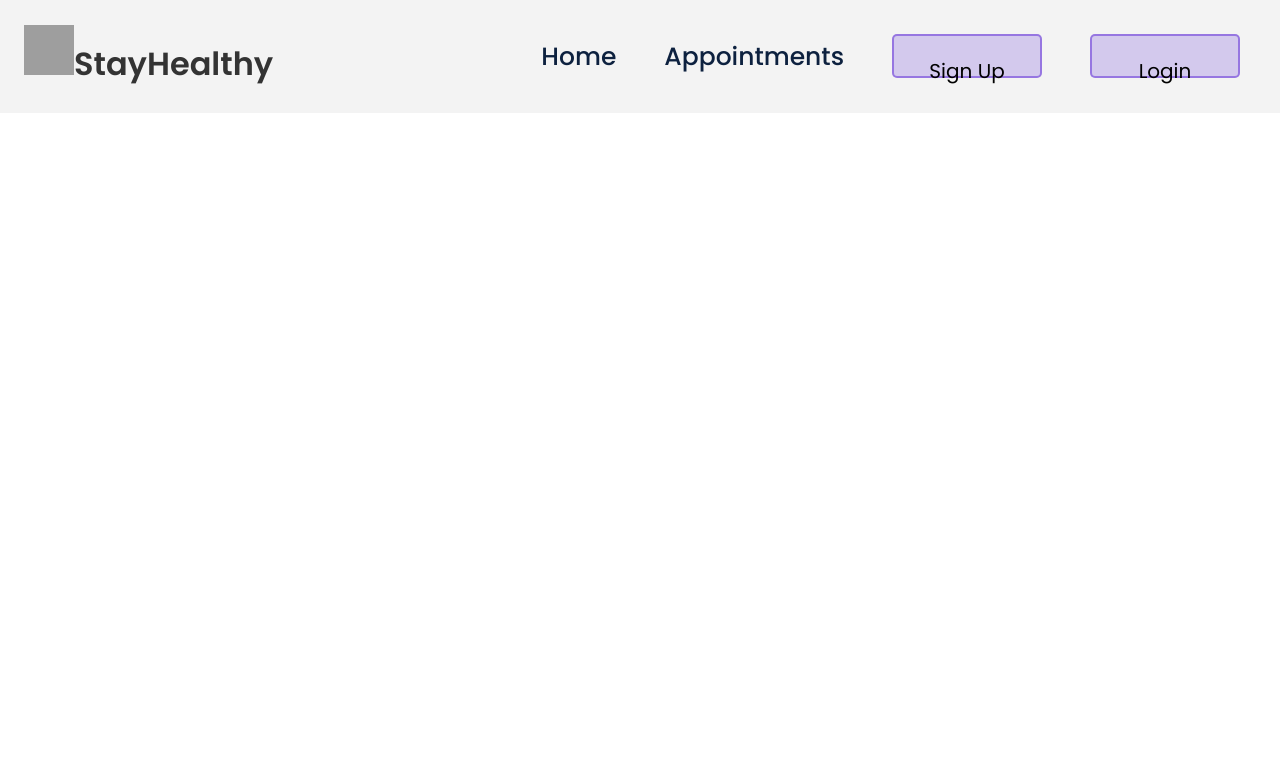
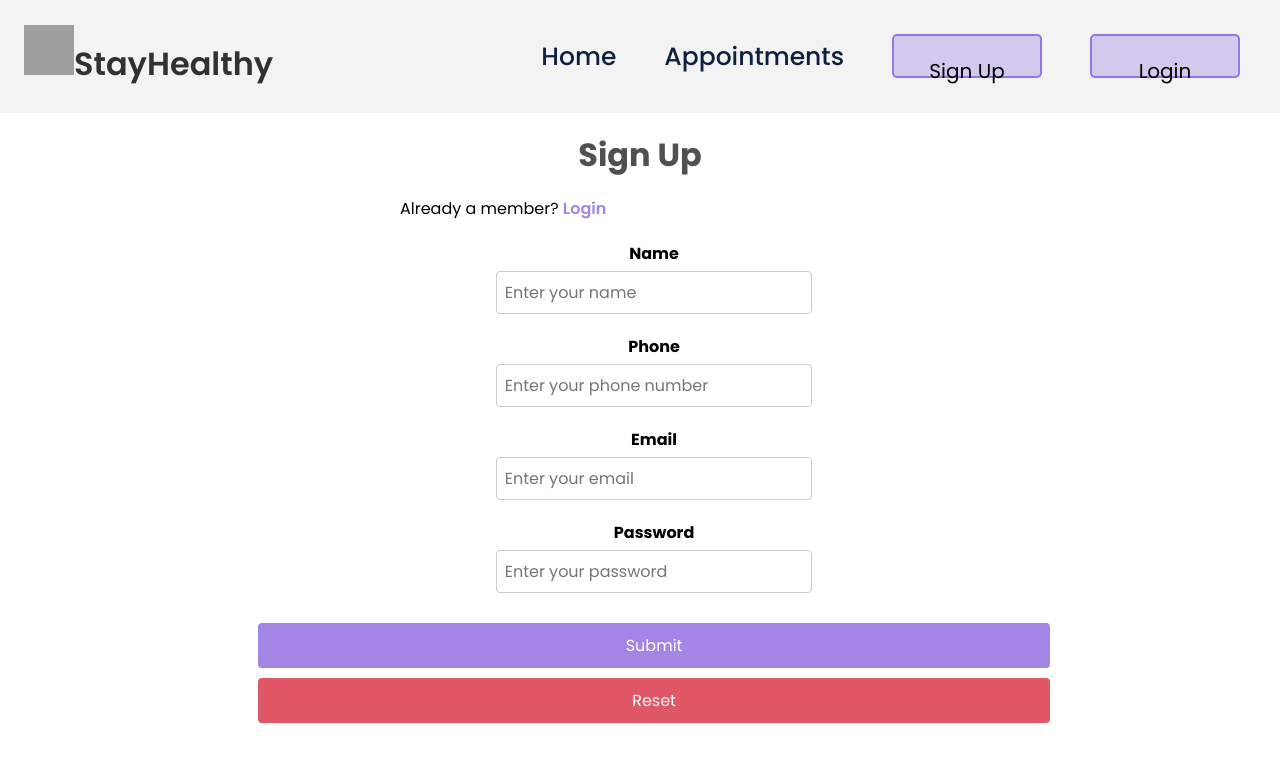
Before and after one commit to Zantetsukxnn/test_med, a React (Create React App) app: page /Components/Sign_Up/Sign_Up.html in a window 1280 px wide. Shown: the top 762 px of the page. Built offline with nearby package versions, Linux system fonts and the light colour scheme; grey boxes are pictures that could not be loaded.

Commit message:
added signup and login

```diff
--- a/src/App.js
+++ b/src/App.js
@@ -7,6 +7,8 @@ import { BrowserRouter, Routes, Route } from "react-router-dom";
 // Import custom Components
 import Navbar from './Components/Navbar/Navbar';
 import Landing_Page from './Components/Landing_Page/Landing_Page';
+import Sign_Up from './Components/Sign_Up/Sign_Up';
+import Login from './Components/Login/Login';
 // Function component for the main App
 function App() {
   // Render the main App component
@@ -16,10 +18,14 @@ function App() {
         <BrowserRouter>
           {/* Display the Navbar component */}
           <Navbar/>
+
           {/* Set up the Routes for different pages */}
           <Routes>
             {/* Define individual Route components for different pages */}
             <Route path="/" element={<Landing_Page/>}/>
+            <Route path="/Components/Login/Login.html" element={<Login/>}/>
+            <Route path="/Components/Sign_Up/Sign_Up.html" element={<Sign_Up/>}/>
+
           </Routes>
         </BrowserRouter>
     </div>
--- a/src/Components/Landing_Page/Landing_Page.js
+++ b/src/Components/Landing_Page/Landing_Page.js
@@ -5,29 +5,26 @@ import "./LandingPage.css"; // Importing the CSS styles for the Landing_Page com
 // Defining the Function component Landing_Page
 const Landing_Page = () => {
   return (
-    <section className="hero-section"> {/* Creating a section with class name 'hero-section' */}
+   <section className="hero-section">
   <div>
-        <div data-aos="fade-up" className="flex-hero"> {/* Creating a div with data-aos attribute and class name 'flex-hero' */}
-
+    <div data-aos="fade-up" className="flex-hero">
       <h1>
-              Your Health<br/>
-
-              <span className="text-gradient">
-
-                Our Responsibility
-              </span>
+        Your Health
+        <br />
+        <span className="text-gradient">Our Responsibility</span>
       </h1>
-              <div class="blob-cont"> {/* Creating a div with class name 'blob-cont' */}
-                  <div class="blue blob"></div> {/* Creating a blue blob inside the 'blob-cont' div */}
+      <div className="blob-cont">
+        <div className="blue blob" />
       </div>
-              <div class="blob-cont"> {/* Creating another div with class name 'blob-cont' */}
-                  <div class="blue1 blob"></div> {/* Creating a different blue blob inside the second 'blob-cont' div */}
+      <div className="blob-cont">
+        <div className="blue1 blob" />
       </div>
       <h4>
-              Lorem, ipsum dolor sit amet consectetur adipisicing elit. Eaque at quae ducimus. Suscipit omnis quibusdam non cum rem voluptatem!
+        Lorem, ipsum dolor sit amet consectetur adipisicing elit. Eaque at quae
+        ducimus. Suscipit omnis quibusdam non cum rem voluptatem!
       </h4>
-            <a href="#services"> {/* Creating a hyperlink to jump to the 'services' section */}
-              <button class="button">Get Started</button> {/* Creating a button with class name 'button' */}
+      <a href="#services">
+        <button className="button">Get Started</button>
       </a>
     </div>
   </div>
--- /dev/null
+++ b/src/Components/Login/Login.js
@@ -0,0 +1,80 @@
+import React from "react";
+import './Login.css';
+
+function Login() {
+  return (
+   <>
+  {/* Main container div for the page content */}
+  <div className="container">
+    {/* Div for login grid layout */}
+    <div className="login-grid">
+      {/* Div for login text */}
+      <div className="login-text">
+        <h2>Login</h2>
+      </div>
+      {/* Additional login text with a link to Sign Up page */}
+      <div className="login-text">
+        Are you a new member?{" "}
+        <span>
+          <a href="../Sign_Up/Sign_Up.html" style={{ color: "#7c53dbb5" }}>
+            {" "}
+            Sign Up
+          </a>
+        </span>
+      </div>
+      <br />
+      {/* Div for login form */}
+      <div className="login-form">
+        <form>
+          {/* Form group for email input */}
+          <div className="form-group">
+            <label htmlFor="email">Email</label>
+            <input
+              type="email"
+              name="email"
+              id="email"
+              className="form-control"
+              placeholder="Enter your email"
+              aria-describedby="helpId"
+            />
+          </div>
+          {/* Form group for password input */}
+          <div className="form-group">
+            <label htmlFor="password">Password</label>
+            <input
+              type="password"
+              name="password"
+              id="password"
+              className="form-control"
+              placeholder="Enter your password"
+              aria-describedby="helpId"
+            />
+          </div>
+          {/* Button group for login and reset buttons */}
+          <div className="btn-group">
+            <button
+              type="submit"
+              className="btn btn-primary mb-2 mr-1 waves-effect waves-light"
+            >
+              Login
+            </button>
+            <button
+              type="reset"
+              className="btn btn-danger mb-2 waves-effect waves-light"
+            >
+              Reset
+            </button>
+          </div>
+          <br />
+          {/* Additional login text for 'Forgot Password' option */}
+          <div className="login-text">Forgot Password?</div>
+        </form>
+      </div>
+    </div>
+  </div>
+</>
+
+  );
+}
+
+export default Login;
--- a/src/Components/Navbar/Navbar.js
+++ b/src/Components/Navbar/Navbar.js
@@ -20,7 +20,7 @@ function Navbar() {
       {/* A span element for styling purposes */}
     </div>
     {/* Navigation icon section with an onClick event listener */}
-    <div className="nav__icon" onclick="{handleClick}">
+    <div className="nav__icon" onClick="{handleClick}">
       {/* Font Awesome icon for bars (hamburger menu) */}
       <i className="fa fa-times fa fa-bars" />
     </div>
@@ -28,7 +28,7 @@ function Navbar() {
     <ul className="nav__links active">
       {/* List item for the 'Home' link */}
       <li className="link">
-        <a href="../Landing_Page/LandingPage.html">Home</a>
+        <a href="/">Home</a>
       </li>
       {/* List item for the 'Appointments' link */}
       <li className="link">
@@ -36,13 +36,13 @@ function Navbar() {
       </li>
       {/* List item for the 'Sign Up' link with a button */}
       <li className="link">
-        <a href="../Sign_Up/Sign_Up.html">
+        <a href="/Components/Sign_Up/Sign_Up.html">
           <button className="btn1">Sign Up</button>
         </a>
       </li>
       {/* List item for the 'Login' link with a button */}
       <li className="link">
-        <a href="../Login/Login.html">
+        <a href="/Components/Login/Login.html">
           <button className="btn1">Login</button>
         </a>
       </li>
--- /dev/null
+++ b/src/Components/Sign_Up/Sign_Up.js
@@ -0,0 +1,125 @@
+import React from "react";
+import './Sign_Up.css';
+
+function Sign_Up() {
+  return (
+   <>
+   <div className="container" style={{ marginTop: "5%" }}>
+  {" "}
+  {/* Main container with margin-top */}
+  <div className="signup-grid">
+    {" "}
+    {/* Grid layout for sign-up form */}
+    <div className="signup-text">
+      {" "}
+      {/* Title for the sign-up form */}
+      <h1>Sign Up</h1>
+    </div>
+    <div className="signup-text1" style={{ textAlign: "left" }}>
+      {" "}
+      {/* Text for existing members to log in */}
+      Already a member?{" "}
+      <span>
+        <a href="../Login/Login.html" style={{ color: "#7c53dbb5" }}>
+          {" "}
+          Login
+        </a>
+      </span>
+    </div>
+    <div className="signup-form">
+      {" "}
+      {/* Form for user sign-up */}
+      <form>
+        {" "}
+        {/* Start of the form */}
+        <div className="form-group">
+          {" "}
+          {/* Form group for user's name */}
+          <label htmlFor="name">Name</label> {/* Label for name input field */}
+          <input
+            type="text"
+            name="name"
+            id="name"
+            required=""
+            className="form-control"
+            placeholder="Enter your name"
+            aria-describedby="helpId"
+          />{" "}
+          {/* Text input field for name */}
+        </div>
+        <div className="form-group">
+          {" "}
+          {/* Form group for user's phone number */}
+          <label htmlFor="phone">Phone</label>{" "}
+          {/* Label for phone input field */}
+          <input
+            type="tel"
+            name="phone"
+            id="phone"
+            required=""
+            className="form-control"
+            placeholder="Enter your phone number"
+            aria-describedby="helpId"
+          />{" "}
+          {/* Tel input field for phone number */}
+        </div>
+        <div className="form-group">
+          {" "}
+          {/* Form group for user's email */}
+          <label htmlFor="email">Email</label>{" "}
+          {/* Label for email input field */}
+          <input
+            type="email"
+            name="email"
+            id="email"
+            required=""
+            className="form-control"
+            placeholder="Enter your email"
+            aria-describedby="helpId"
+          />{" "}
+          {/* Email input field */}
+        </div>
+        <div className="form-group">
+          {" "}
+          {/* Form group for user's password */}
+          <label htmlFor="password">Password</label>{" "}
+          {/* Label for password input field */}
+          <input
+            name="password"
+            id="password"
+            required=""
+            className="form-control"
+            placeholder="Enter your password"
+            aria-describedby="helpId"
+          />{" "}
+          {/* Password input field */}
+        </div>
+        <div className="btn-group">
+          {" "}
+          {/* Button group for form submission and reset */}
+          <button
+            type="submit"
+            className="btn btn-primary mb-2 mr-1 waves-effect waves-light"
+          >
+            Submit
+          </button>{" "}
+          {/* Submit button */}
+          <button
+            type="reset"
+            className="btn btn-danger mb-2 waves-effect waves-light"
+          >
+            Reset
+          </button>{" "}
+          {/* Reset button */}
+        </div>
+      </form>{" "}
+      {/* End of the form */}
+    </div>
+  </div>
+</div>
+
+   </>
+  );
+}
+
+export default Sign_Up;
```
Lines whose indentation alone changed are shown as unchanged.
